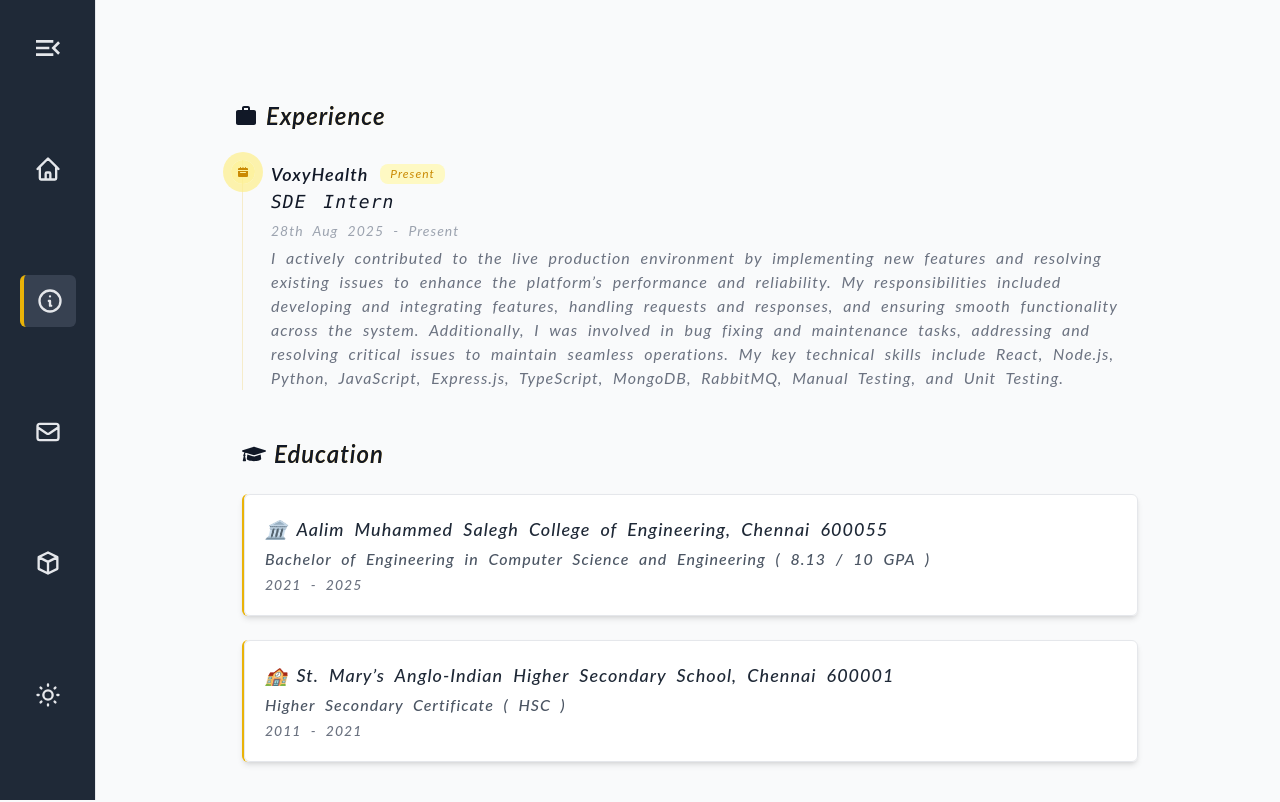
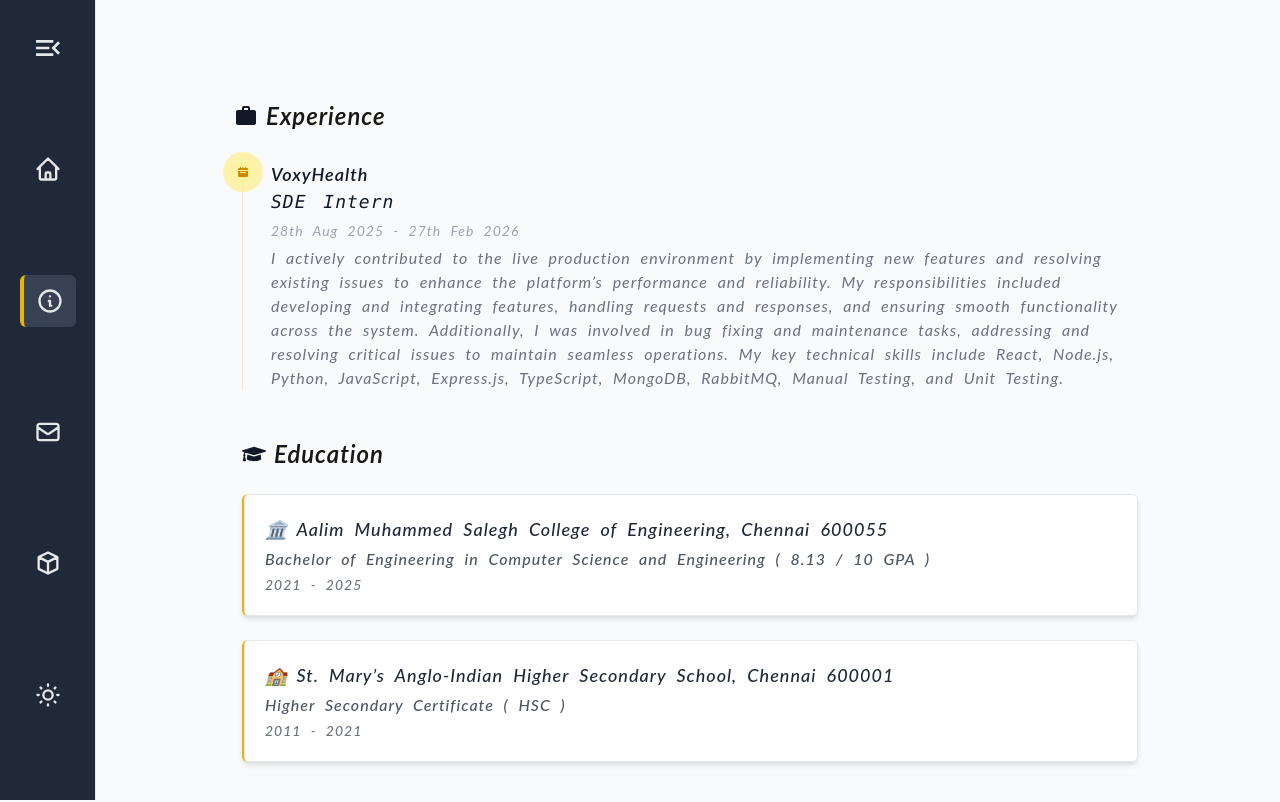
Before and after one commit to JALALUDEENZUBAIR/portfolio, a React (Create React App) app: page /#/about in a window 1280 px wide. Shown: the top 802 px of the page. Built offline with nearby package versions, Linux system fonts and the light colour scheme.

Commit message:
Update experience timeline and add new project details

```diff
--- a/src/About.js
+++ b/src/About.js
@@ -204,8 +204,8 @@ let Experience_TimeLine = [
   {
     title: "VoxyHealth",
     role: "SDE Intern",
-    present: true,
-    time: "28th Aug 2025 - Present",
+    present: false,
+    time: "28th Aug 2025 - 27th Feb 2026",
     description:
       "I actively contributed to the live production environment by implementing new features and resolving existing issues to enhance the platform’s performance and reliability. My responsibilities included developing and integrating features, handling requests and responses, and ensuring smooth functionality across the system. Additionally, I was involved in bug fixing and maintenance tasks, addressing and resolving critical issues to maintain seamless operations. My key technical skills include React, Node.js, Python, JavaScript, Express.js, TypeScript, MongoDB, RabbitMQ, Manual Testing, and Unit Testing.",
   },
--- a/src/Projects.js
+++ b/src/Projects.js
@@ -3,6 +3,21 @@ import { motion } from "framer-motion";
 import { FiFolder } from "react-icons/fi";
 
 const projects = [
+  {
+    title: "LinkTrace",
+    description:
+      "Built a scalable URL shortening and analytics platform using a modular, feature-based clean architecture. Developed high-performance link redirection with Redis caching and implemented asynchronous analytics processing using RabbitMQ. Designed secure session-based authentication with Passport.js, including CSRF protection and rate limiting for enhanced security. Created a responsive React + TypeScript frontend with real-time analytics visualization and user-friendly link management dashboard. Optimized for scalability and production-ready deployment.",
+    skills: [
+      "Node.js",
+      "Express.js",
+      "MongoDB",
+      "Redis",
+      "RabbitMQ",
+      "React",
+      "TypeScript",
+      "Passport.js",
+    ],
+  },
   {
     title: "Project Management Tool",
     description:
```
Also changed, not shown: 1 other file (tests, documents, lock files or other folders).
